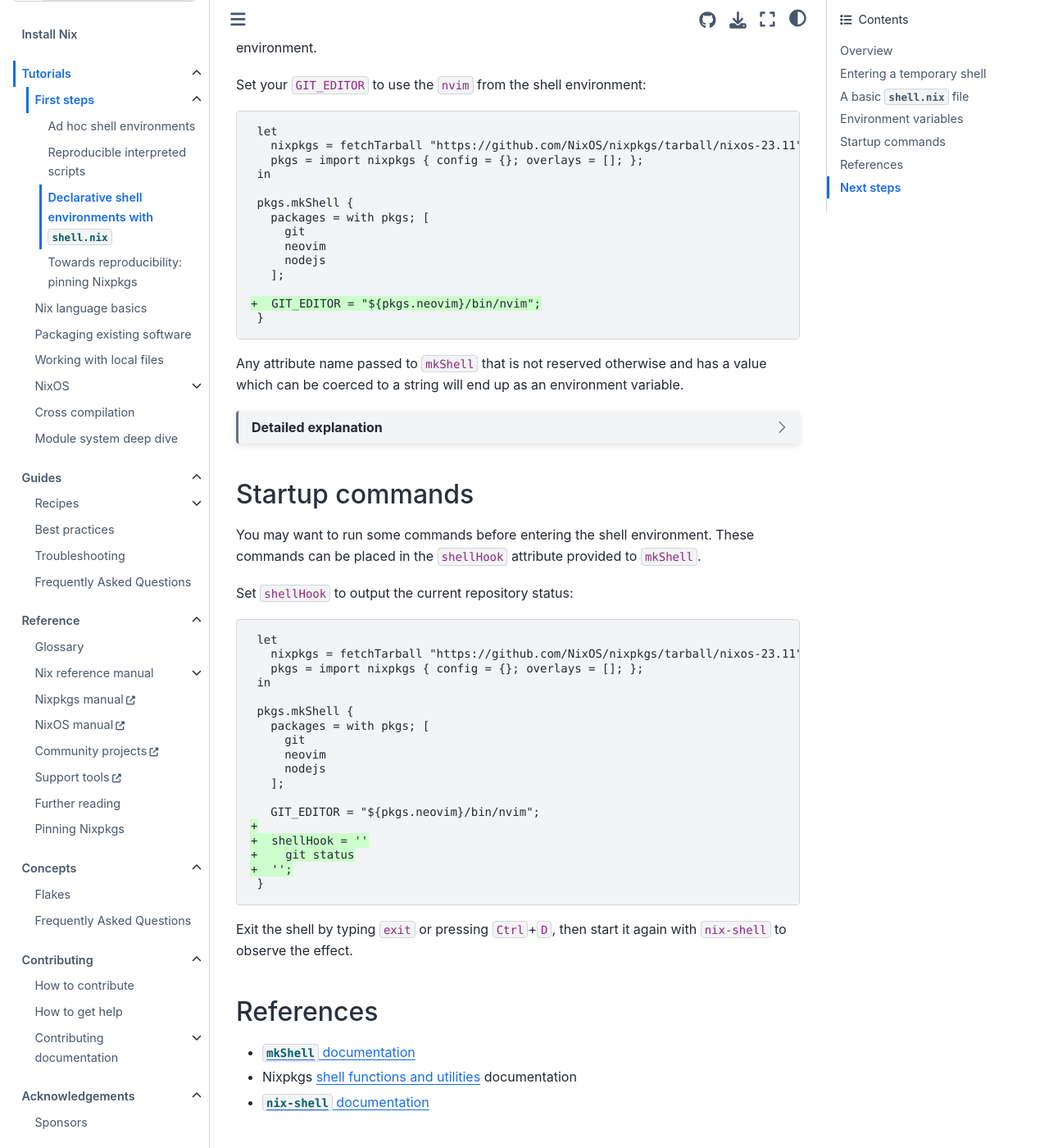
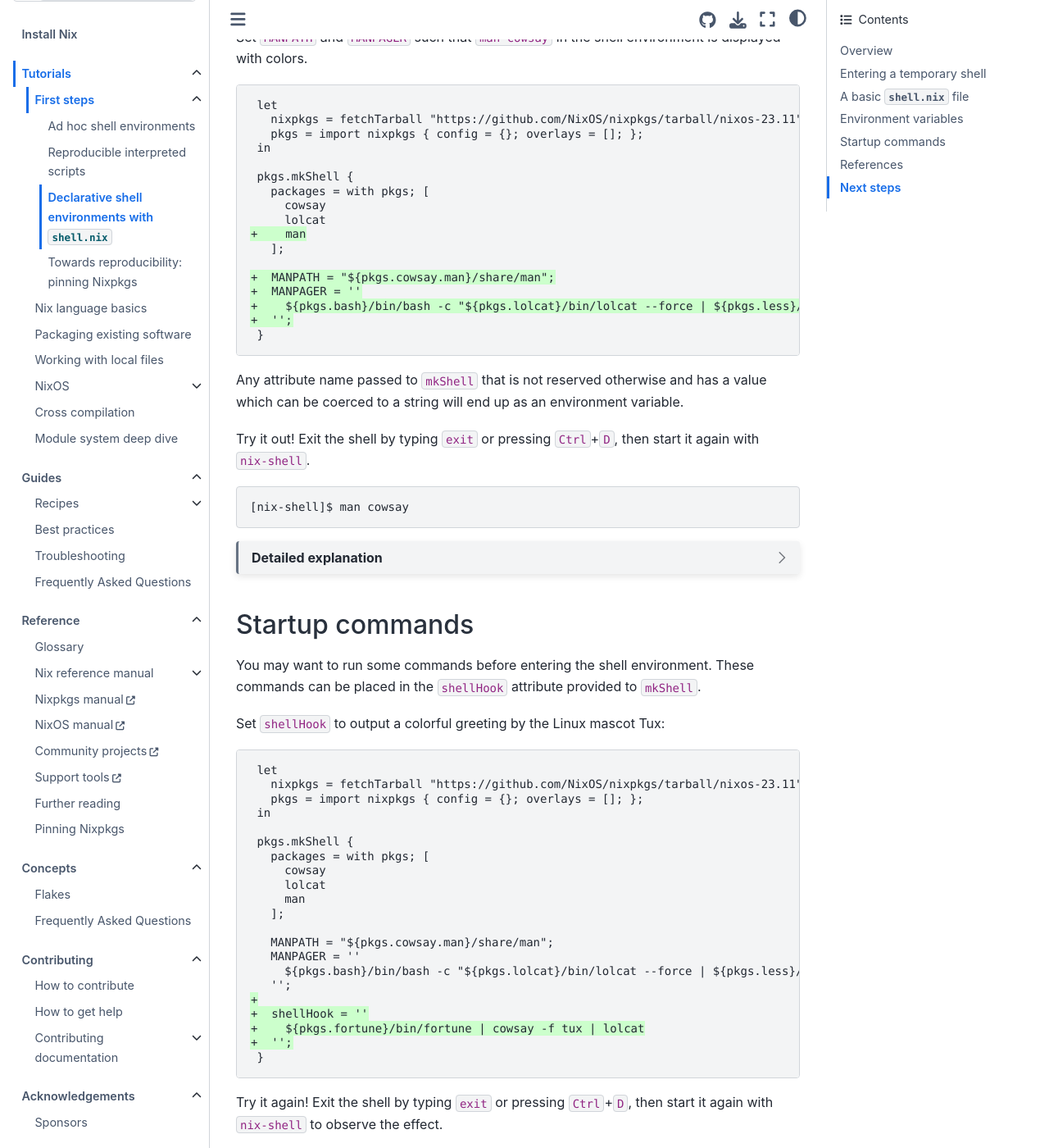
Before and after one commit to NixOS/nix.dev, a Sphinx documentation site: the page built from source/tutorials/first-steps/declarative-shell.md, in a window 1280 px wide and 1400 px high, scrolled down 2205 px. Shown: the whole window at 82% size. Built offline with Sphinx 7.4.7 and the Sphinx Book theme 1.1.4, drawn with Linux system fonts in a browser that asks for light colours; some of the changed text lies outside the part shown.

Commit message:
declarative shells tutorial: more generic example commands

````diff
--- a/source/tutorials/first-steps/declarative-shell.md
+++ b/source/tutorials/first-steps/declarative-shell.md
@@ -30,18 +30,20 @@
 
 ### What do you need?
 
+- Familiarity with the Unix shell
 - A rudimentary understanding of the [Nix language](reading-nix-language)
 
 ## Entering a temporary shell
 
-Suppose we want a development environment in which Git, Neovim, and Node.js were installed.
+Suppose we want an environment where `cowsay` and `lolcat` are available.
 The simplest possible way to accomplish this is via the `nix-shell -p` command:
+
 ```
-$ nix-shell -p git neovim nodejs
+$ nix-shell -p cowsay lolcat
 ```
 
 This command works, but there's a number of drawbacks:
-- You have to type out `-p git neovim nodejs` every time you enter the shell.
+- You have to type out `-p cowsay lolcat` every time you enter the shell.
 - It doesn't (ergonomically) allow you any further customization of your shell environment.
 
 A better solution is to create our shell environment from a `shell.nix` file.
@@ -58,9 +60,8 @@
 
 pkgs.mkShell {
   packages = with pkgs; [
-    git
-    neovim
-    nodejs
+    cowsay
+    lolcat
   ];
 }
 ```
@@ -87,20 +88,17 @@
 
 ```console
 $ nix-shell
-[nix-shell]$
+[nix-shell]$ cowsay hello | lolcat
 ```
 
 `nix-shell` by default looks for a file called `shell.nix` in the current directory and builds a shell environment from the Nix expression in this file.
 Packages defined in the `packages` attribute will be available in `$PATH`.
 
-Check that the desired packages are indeed available in the expected version as we did in the [previous tutorial](check-package-version).
-
 ## Environment variables
 
 You may want to automatically export certain environment variables when you enter a shell environment.
 
-
-Set your `GIT_EDITOR` to use the `nvim` from the shell environment:
+Set `MANPATH` and `MANPAGER` such that `man cowsay` in the shell environment is displayed with colors.
 
 ```diff
  let
@@ -110,22 +108,38 @@
 
  pkgs.mkShell {
    packages = with pkgs; [
-     git
-     neovim
-     nodejs
+     cowsay
+     lolcat
++    man
    ];
 
-+  GIT_EDITOR = "${pkgs.neovim}/bin/nvim";
++  MANPATH = "${pkgs.cowsay.man}/share/man";
++  MANPAGER = ''
++    ${pkgs.bash}/bin/bash -c "${pkgs.lolcat}/bin/lolcat --force | ${pkgs.less}/bin/less -R"
++  '';
  }
 ```
 
 Any attribute name passed to `mkShell` that is not reserved otherwise and has a value which can be coerced to a string will end up as an environment variable.
 
+Try it out!
+Exit the shell by typing `exit` or pressing `Ctrl`+`D`, then start it again with `nix-shell`.
+
+```console
+[nix-shell]$ man cowsay
+```
+
 :::{dropdown} Detailed explanation
 
-The newly added attribute `GIT_EDITOR` is set to a string composed of the output store path of the `neovim` derivation and the relative path to the `nvim` executable inside that store path.
+We added `man` from `pkgs` to the `packages` list to make sure that the command is always available.
+This is especially important if you run `nix-shell --pure`, which strips most environment variables.
 
-See the [Nix language tutorial on derivations for details](derivations).
+The newly added attribute `MANPATH` is set to a string composed of the output store path of the `cowsay` derivation's `man` [output](https://nix.dev/manual/nix/2.19/language/derivations#attr-outputs) and the relative path to the manual files inside that store path.
+It is needed here because documentation is not provided with the regular `cowsay` derivation.
+
+The attribute `MANPAGER` is also a string – an [indented string](https://nix.dev/manual/nix/2.19/language/values#type-string) – that encodes the invocation of a Bash command.
+
+See the [Nix reference manual on derivations for details](https://nix.dev/manual/nix/2.19/language/derivations).
 
 :::{warning}
 Some variables are protected from being set as described above.
@@ -140,7 +154,7 @@
 You may want to run some commands before entering the shell environment.
 These commands can be placed in the `shellHook` attribute provided to `mkShell`.
 
-Set `shellHook` to output the current repository status:
+Set `shellHook` to output a colorful greeting by the Linux mascot Tux:
 
 ```diff
  let
@@ -150,19 +164,23 @@
 
  pkgs.mkShell {
    packages = with pkgs; [
-     git
-     neovim
-     nodejs
+     cowsay
+     lolcat
+     man
    ];
 
-   GIT_EDITOR = "${pkgs.neovim}/bin/nvim";
+   MANPATH = "${pkgs.cowsay.man}/share/man";
+   MANPAGER = ''
+     ${pkgs.bash}/bin/bash -c "${pkgs.lolcat}/bin/lolcat --force | ${pkgs.less}/bin/less -R"
+   '';
 +
 +  shellHook = ''
-+    git status
++    ${pkgs.fortune}/bin/fortune | cowsay -f tux | lolcat
 +  '';
  }
 ```
 
+Try it again!
 Exit the shell by typing `exit` or pressing `Ctrl`+`D`, then start it again with `nix-shell` to observe the effect.
 
 ## References
@@ -173,6 +191,7 @@
 
 ## Next steps
 
+- [](reading-nix-language)
 - [](automatic-direnv)
 - [](../../guides/recipes/sharing-dependencies.md)
 - [](../../guides/recipes/dependency-management.md)
````
